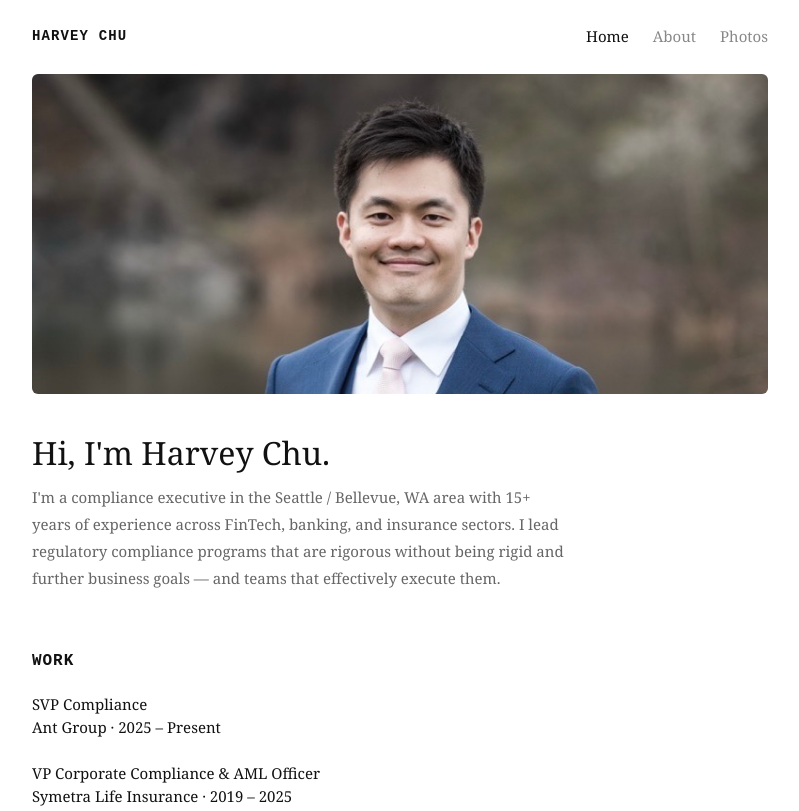
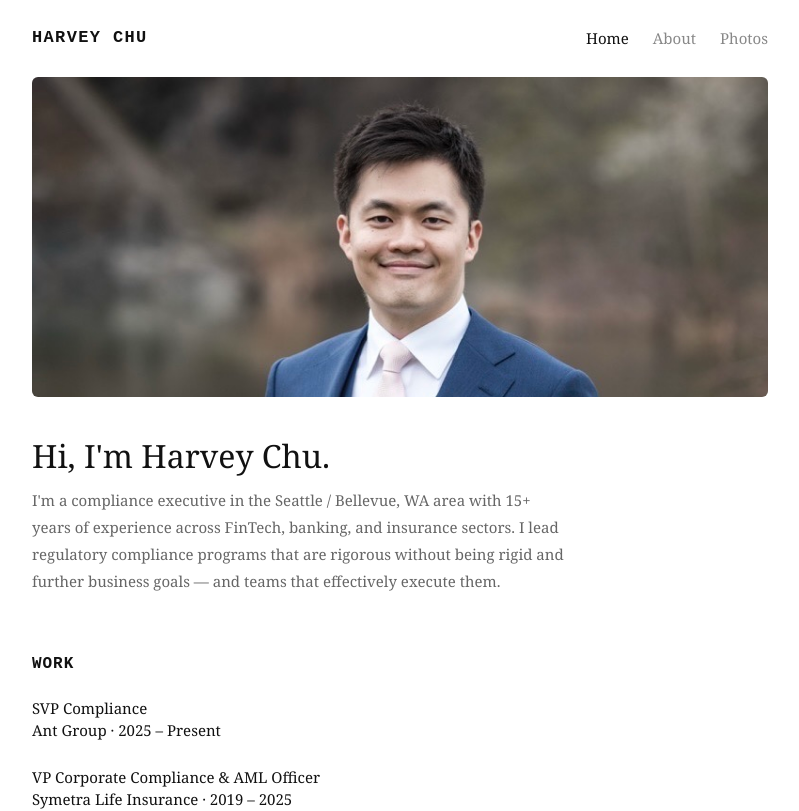
Before and after one commit to understandmykiwi/my-portfolio, a SvelteKit app: page / in a window 1280 px wide. Shown: the top 811 px of the page, without its empty margins (240-1039 px from the left). Built offline with nearby package versions, Linux system fonts and the light colour scheme.

Commit message:
increase logo font size

```diff
--- a/src/routes/+layout.svelte
+++ b/src/routes/+layout.svelte
@@ -51,10 +51,10 @@
     width: 100%;
   }
 
-  .logo {
+.logo {
     font-family: 'Courier New', monospace;
     font-weight: 700;
-    font-size: 14px;
+    font-size: 17px;
     letter-spacing: 0.08em;
     text-transform: uppercase;
     text-decoration: none;
```
